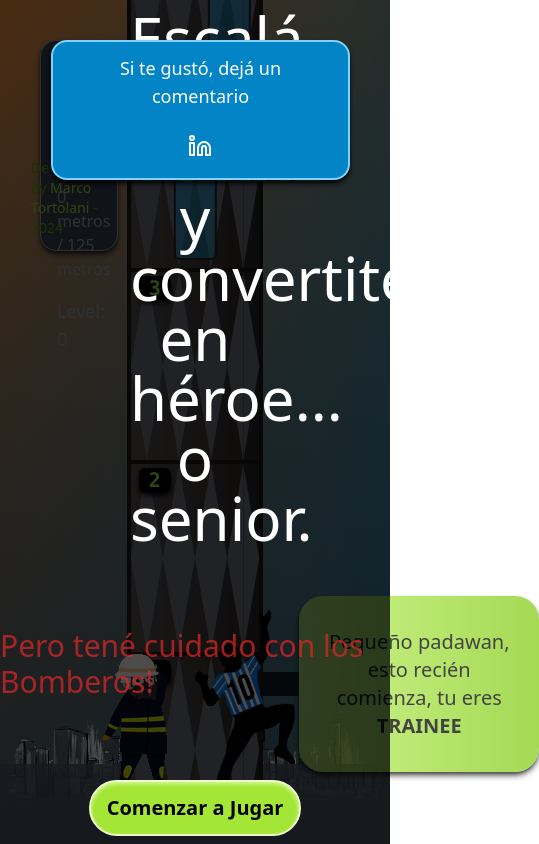
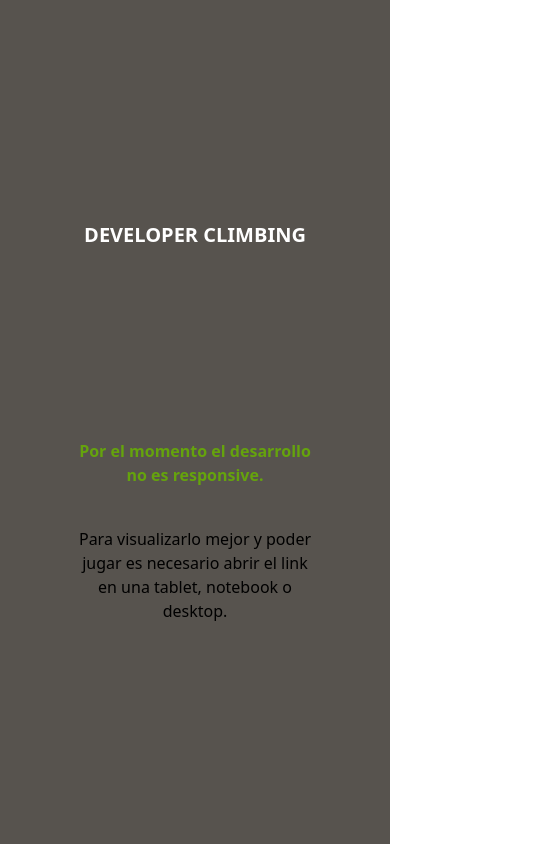
Before and after one commit to marcotortolani/developer-climbing, a React (Vite) app: page / in a window 390 px wide. Shown: the whole page, 539 px wide, since content can reach past the window. Built offline with nearby package versions, Linux system fonts and the light colour scheme; the HTML template or start-up script is replaced by a standard one.

Commit message:
feat mobile advice responsive

```diff
--- a/src/App.tsx
+++ b/src/App.tsx
@@ -2,6 +2,7 @@ import { useState } from 'react'
 import './App.css'
 import Climber from './components/Climber'
 import { LinkedinIcon } from 'lucide-react'
+import MobileAdvice from './components/MobileAdvice'
 
 function App() {
   const [isPlaying, setIsPlaying] = useState(false)
@@ -10,7 +11,7 @@ function App() {
       <div
         className={`${
           isPlaying ? ' scale-0 ' : ' scale-100 '
-        } transition-all duration-500 ease-in-out absolute z-50 w-full h-full flex flex-col justify-center items-center gap-20 bg-black/70`}
+        } hidden md:flex transition-all duration-500 ease-in-out absolute z-50 w-full h-full flex flex-col justify-center items-center gap-20 bg-black/70`}
       >
         <h3 className=" w-1/3 text-center text-white text-6xl font-medium">
           Escalá la <span className=" text-lime-500 font-bold">TORRE</span> y
@@ -29,7 +30,7 @@ function App() {
       </div>
 
       <Climber />
-      <div className=" px-4 py-3 flex flex-col items-center gap-4 absolute top-10 right-10 z-50 bg-sky-600 rounded-2xl border-2 border-sky-300 shadow-md shadow-black">
+      <div className=" hidden px-4 py-3 md:flex flex-col items-center gap-4 absolute top-10 right-10 z-50 bg-sky-600 rounded-2xl border-2 border-sky-300 shadow-md shadow-black">
         <p className=" w-2/3 text-center font-normal text-lg text-white">
           Si te gustó, dejá un comentario
         </p>
@@ -42,6 +43,8 @@ function App() {
           <LinkedinIcon color="#FFF" />
         </a>
       </div>
+
+      <MobileAdvice />
     </main>
   )
 }
--- a/src/components/Climber.tsx
+++ b/src/components/Climber.tsx
@@ -94,7 +94,7 @@ const Climber = () => {
   }, [buildingPosition])
 
   return (
-    <div className=" z-20 relative w-full h-full  bg-gradient-to-tl from-sky-500 to-orange-400 ">
+    <div className=" hidden md:flex z-20 relative w-full h-full  bg-gradient-to-tl from-sky-500 to-orange-400 ">
       <StatusBar health={health} position={buildingPosition} />
       <div className=" -z-10 absolute top-0 w-full h-full bg-gradient-to-t from-gray-600/80 to-gray-400/0 object-bottom">
         <img
--- /dev/null
+++ b/src/components/MobileAdvice.tsx
@@ -0,0 +1,21 @@
+import fireman from '../assets/fireman.gif'
+
+export default function MobileAdvice() {
+  return (
+    <div className=" flex md:hidden w-full h-full flex-col justify-center items-center gap-10 bg-stone-600">
+      <h2 className=" text-white uppercase font-semibold text-xl">
+        Developer Climbing
+      </h2>
+      <div className="w-full flex flex-col items-center">
+        <img src={fireman} alt="Fireman" />
+        <p className=" w-3/5 font-semibold text-center text-lime-600">
+          Por el momento el desarrollo no es responsive.
+        </p>
+      </div>
+      <p className=" w-3/5 text-center">
+        Para visualizarlo mejor y poder jugar es necesario abrir el link en una
+        tablet, notebook o desktop.
+      </p>
+    </div>
+  )
+}
```
